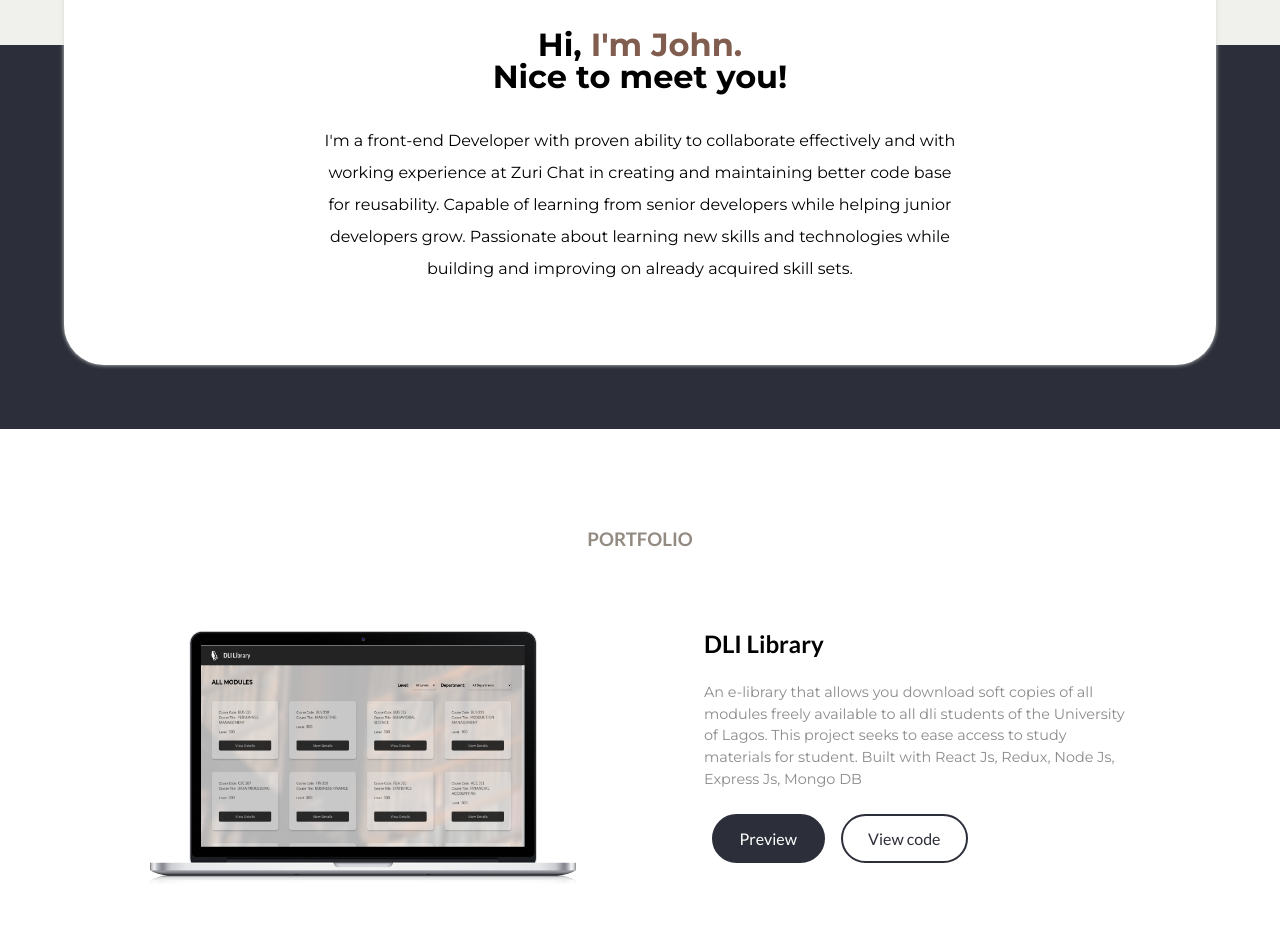
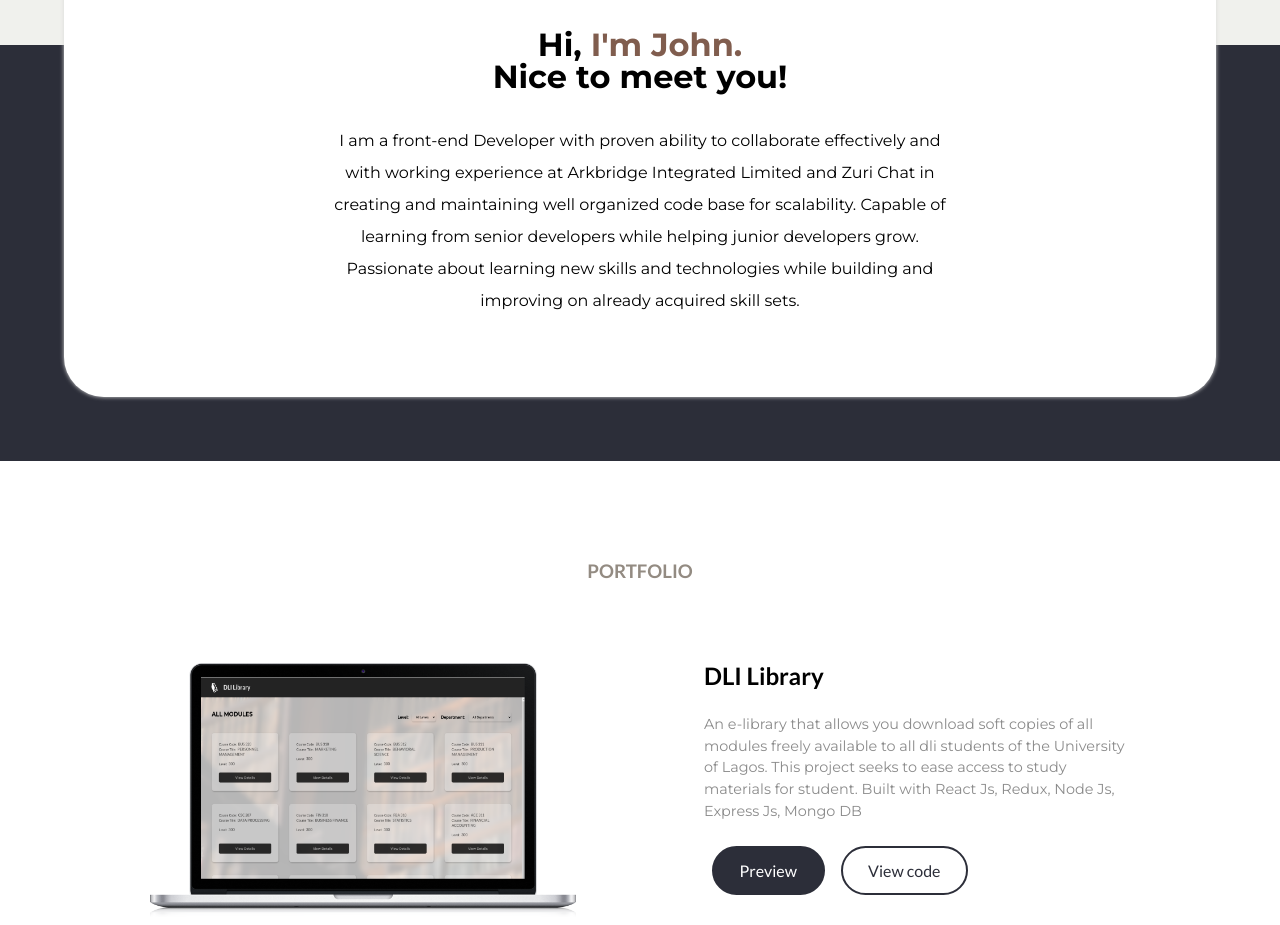
Before and after one commit to Johndiddles/johndiddles-basic, a plain HTML site: page index.html in a window 1280 px wide. Shown: the part 1123-2048 px from the top of the page. Drawn offline with nearby package versions, Linux system fonts and the light colour scheme; a web font is replaced by a local one.

Commit message:
minor styling adjustment and bug fixes

```diff
--- a/index.html
+++ b/index.html
@@ -105,9 +105,9 @@
             Nice to meet you!
           </h3>
           <p class="aboutText">
-            I'm a front-end Developer with proven ability to collaborate
-            effectively and with working experience at Zuri Chat in creating and
-            maintaining better code base for reusability. Capable of learning
+            I am a front-end Developer with proven ability to collaborate
+            effectively and with working experience at Arkbridge Integrated Limited and Zuri Chat in creating and
+            maintaining well organized code base for scalability. Capable of learning
             from senior developers while helping junior developers grow.
             Passionate about learning new skills and technologies while building
             and improving on already acquired skill sets.
```
Also changed, not shown: 1 other file.
